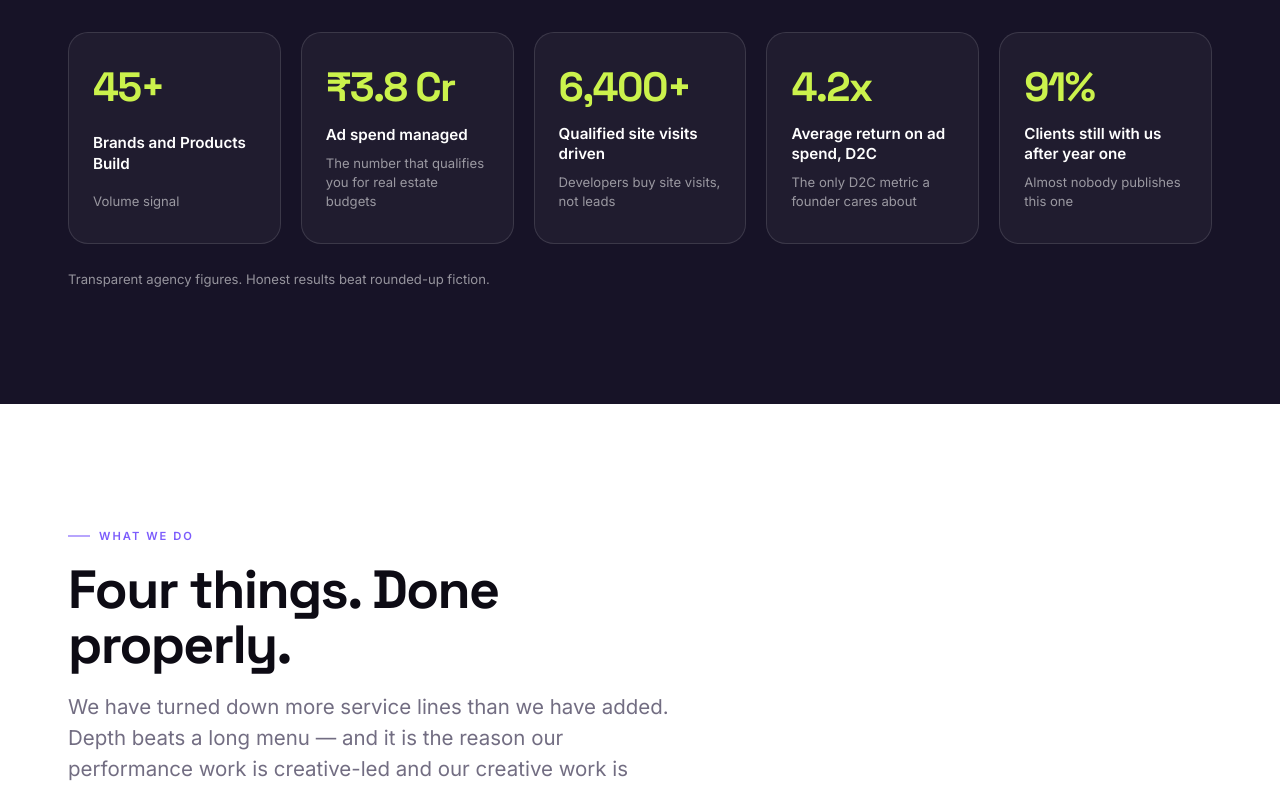
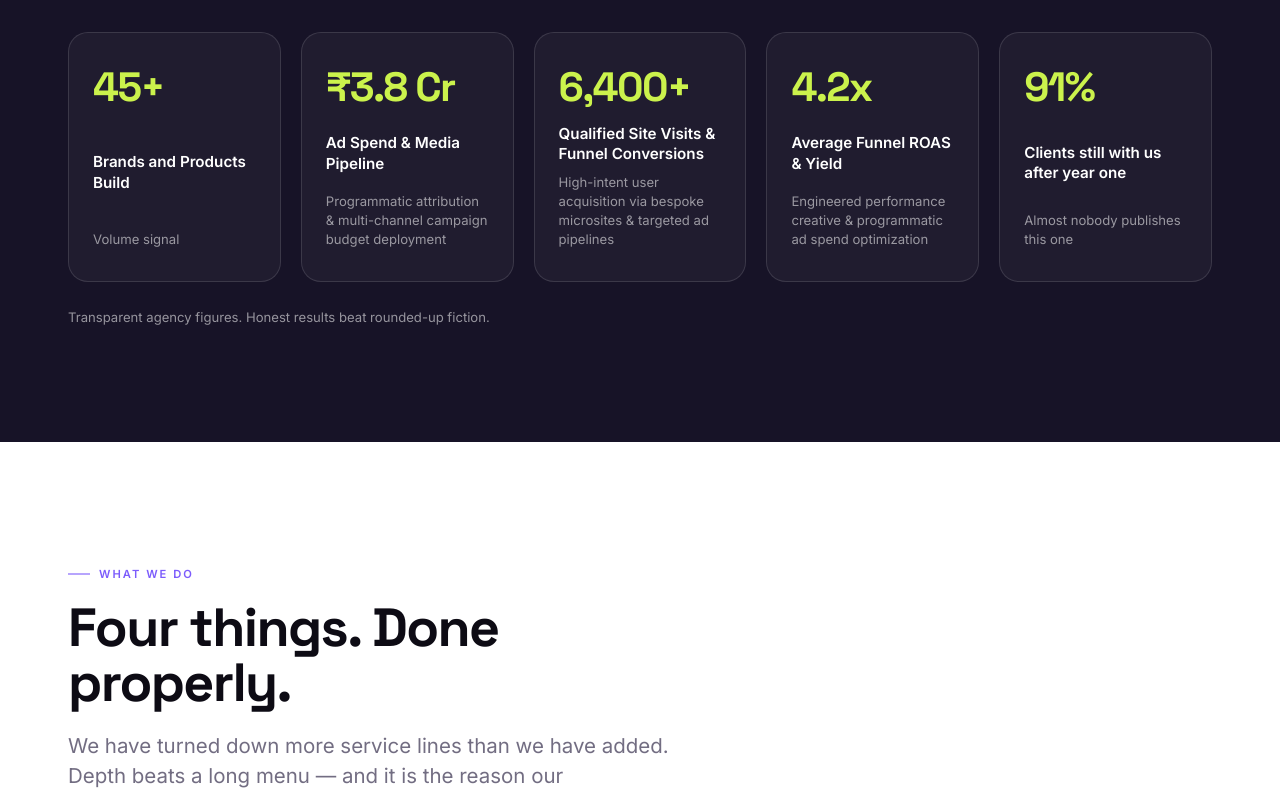
Before and after one commit to thedot-tech/ATR-Website, a React (Vite) app: page / in a window 1280 px wide. Shown: the part 2160-2950 px from the top of the page. Built offline with nearby package versions, Linux system fonts and the light colour scheme.

Commit message:
feat: enhance stats technical copy for data/digital orientation and upgrade testimonial design

```diff
--- a/src/App.tsx
+++ b/src/App.tsx
@@ -714,18 +714,18 @@ export default function App() {
                   </div>
                   <div className="stat">
                     <div className="stat-n">₹{counts.spend} Cr</div>
-                    <p className="stat-l">Ad spend managed</p>
-                    <p className="stat-w">The number that qualifies you for real estate budgets</p>
+                    <p className="stat-l">Ad Spend & Media Pipeline</p>
+                    <p className="stat-w">Programmatic attribution & multi-channel campaign budget deployment</p>
                   </div>
                   <div className="stat">
                     <div className="stat-n">{counts.visits.toLocaleString()}+</div>
-                    <p className="stat-l">Qualified site visits driven</p>
-                    <p className="stat-w">Developers buy site visits, not leads</p>
+                    <p className="stat-l">Qualified Site Visits & Funnel Conversions</p>
+                    <p className="stat-w">High-intent user acquisition via bespoke microsites & targeted ad pipelines</p>
                   </div>
                   <div className="stat">
                     <div className="stat-n">{counts.roas}x</div>
-                    <p className="stat-l">Average return on ad spend, D2C</p>
-                    <p className="stat-w">The only D2C metric a founder cares about</p>
+                    <p className="stat-l">Average Funnel ROAS & Yield</p>
+                    <p className="stat-w">Engineered performance creative & programmatic ad spend optimization</p>
                   </div>
                   <div className="stat">
                     <div className="stat-n">{counts.retention}%</div>
@@ -863,29 +863,43 @@ export default function App() {
                 </div>
 
                 <div className="grid grid-cols-1 md:grid-cols-2 gap-6 sm:gap-8 items-stretch max-w-4xl mx-auto" style={{ marginTop: 44 }}>
-                  <article className="quote h-full flex flex-col justify-between p-6 sm:p-8 bg-white rounded-3xl border border-black/10 shadow-[0_4px_20px_rgba(0,0,0,0.03)] hover:shadow-[0_12px_32px_rgba(0,0,0,0.07)] transition-all duration-300">
+                  <article className="quote h-full flex flex-col justify-between p-7 sm:p-9 bg-gradient-to-b from-white via-white to-[#f6f2fc]/60 rounded-3xl border border-black/10 shadow-[0_8px_30px_rgba(0,0,0,0.03)] hover:shadow-[0_20px_45px_rgba(108,70,193,0.12)] hover:-translate-y-1.5 transition-all duration-300 relative group">
                     <div className="flex-1 flex flex-col justify-between">
-                      <p className="quote-t text-[15px] leading-relaxed text-black/80 font-medium mb-6 pt-2">
-                        Active Theory has helped us achieve excellent sales outcomes for our e-commerce platform, Sirpavanam. They are a highly experienced team who focus on finding the right solutions and delivering result-oriented outcomes. We truly appreciate their approach and commitment.
-                      </p>
+                      <div>
+                        <div className="inline-flex items-center gap-1.5 px-3 py-1 rounded-full bg-[#6C46C1]/10 border border-[#6C46C1]/20 text-[#6C46C1] text-[11px] font-bold tracking-wide uppercase mb-5">
+                          <span>★ 5.0</span>
+                          <span>•</span>
+                          <span>Verified Client Review</span>
+                        </div>
+                        <p className="quote-t text-[15px] leading-relaxed text-black/85 font-medium mb-6 border-l-2 border-[#6C46C1]/50 pl-4 sm:pl-5">
+                          Active Theory has helped us achieve excellent sales outcomes for our e-commerce platform, Sirpavanam. They are a highly experienced team who focus on finding the right solutions and delivering result-oriented outcomes. We truly appreciate their approach and commitment.
+                        </p>
+                      </div>
                     </div>
                     <div className="mt-auto pt-5 border-t border-black/10 flex items-center justify-between gap-4">
                       <div className="quote-who">
-                        <div className="quote-r text-xs text-black/60 font-medium tracking-wide">E-Commerce Platform</div>
+                        <div className="quote-r text-xs text-black/70 font-semibold tracking-wide">E-Commerce Platform</div>
                       </div>
                       <SirpavanamLogo className="h-9 sm:h-10 w-auto max-w-[130px] object-contain shrink-0" />
                     </div>
                   </article>
 
-                  <article className="quote h-full flex flex-col justify-between p-6 sm:p-8 bg-white rounded-3xl border border-black/10 shadow-[0_4px_20px_rgba(0,0,0,0.03)] hover:shadow-[0_12px_32px_rgba(0,0,0,0.07)] transition-all duration-300">
+                  <article className="quote h-full flex flex-col justify-between p-7 sm:p-9 bg-gradient-to-b from-white via-white to-[#f6f2fc]/60 rounded-3xl border border-black/10 shadow-[0_8px_30px_rgba(0,0,0,0.03)] hover:shadow-[0_20px_45px_rgba(108,70,193,0.12)] hover:-translate-y-1.5 transition-all duration-300 relative group">
                     <div className="flex-1 flex flex-col justify-between">
-                      <p className="quote-t text-[15px] leading-relaxed text-black/80 font-medium mb-6 pt-2">
-                        Robotronic has been partnering with Active Theory for over 4 years, and we are extremely happy with the association. Their coordination, timely execution, and result-oriented solutions are something we are truly grateful for.
-                      </p>
+                      <div>
+                        <div className="inline-flex items-center gap-1.5 px-3 py-1 rounded-full bg-[#6C46C1]/10 border border-[#6C46C1]/20 text-[#6C46C1] text-[11px] font-bold tracking-wide uppercase mb-5">
+                          <span>★ 5.0</span>
+                          <span>•</span>
+                          <span>4+ Year Partnership</span>
+                        </div>
+                        <p className="quote-t text-[15px] leading-relaxed text-black/85 font-medium mb-6 border-l-2 border-[#6C46C1]/50 pl-4 sm:pl-5">
+                          Robotronic has been partnering with Active Theory for over 4 years, and we are extremely happy with the association. Their coordination, timely execution, and result-oriented solutions are something we are truly grateful for.
+                        </p>
+                      </div>
                     </div>
                     <div className="mt-auto pt-5 border-t border-black/10 flex items-center justify-between gap-4">
                       <div className="quote-who">
-                        <div className="quote-r text-xs text-black/60 font-medium tracking-wide">Technology Partner</div>
+                        <div className="quote-r text-xs text-black/70 font-semibold tracking-wide">Technology Partner</div>
                       </div>
                       <RobotronicLogo className="h-9 sm:h-10 w-auto max-w-[130px] object-contain shrink-0" />
                     </div>
```
